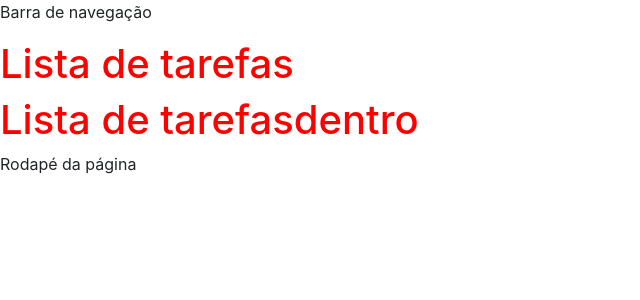
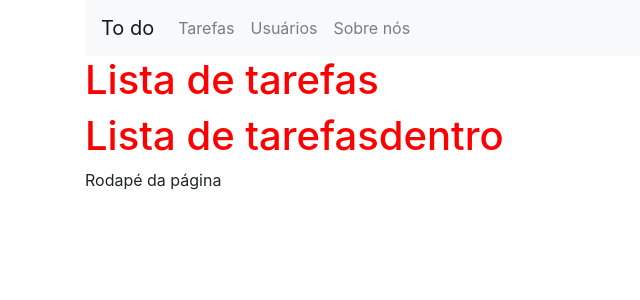
Before and after one commit to diefersonflori/django-python-hora-de-codar, a Django app: page / in a window 1280 px wide. Shown: the top 300 px of the page, without its empty margins (0-640 px from the left). Run offline with Django 3.2, Linux system fonts and the light colour scheme; some libraries are stand-ins or nearby versions.

Commit message:
adicionado navbar

```diff
--- a/tasks/templates/base.html
+++ b/tasks/templates/base.html
@@ -12,12 +12,44 @@
 </head>
 
 <body>
-    <p>Barra de navegação</p>
 
-    {% block conten%}
-    {% block conten1%} {% endblock %}
-    {% endblock %}
-    <p>Rodapé da página</p>
+    <div class="container">
+
+
+        <nav class="navbar navbar-expand-lg navbar-light bg-light">
+            <a class="navbar-brand" href="#">To do</a>
+            <button class="navbar-toggler" type="button" data-toggle="collapse" data-target="#navbarSupportedContent" aria-controls="navbarSupportedContent" aria-expanded="false" aria-label="Toggle navigation">
+              <span class="navbar-toggler-icon"></span>
+            </button>
+
+            <div class="collapse navbar-collapse" id="navbarSupportedContent">
+              <ul class="navbar-nav mr-auto">
+
+                <li class="nav-item">
+                  <a class="nav-link" href="#">Tarefas</a>
+                </li>
+
+                <li class="nav-item">
+                    <a class="nav-link" href="#">Usuários</a>
+                  </li>
+                  <li class="nav-item">
+                    <a class="nav-link" href="#">Sobre nós</a>
+                  </li>
+
+
+            </div>
+          </nav>
+
+        {% block conten%}
+        {% block conten1%} {% endblock %}
+        {% endblock %}
+
+        <footer>
+            <p>Rodapé da página</p>
+
+        </footer>
+
+    </div>
     <script src="https://stackpath.bootstrapcdn.com/bootstrap/4.5.0/js/bootstrap.bundle.min.js" integrity="sha384-1CmrxMRARb6aLqgBO7yyAxTOQE2AKb9GfXnEo760AUcUmFx3ibVJJAzGytlQcNXd" crossorigin="anonymous"></script>
 <script src="{% static 'js/scripts.js' %}"></script>
 </body>
```
